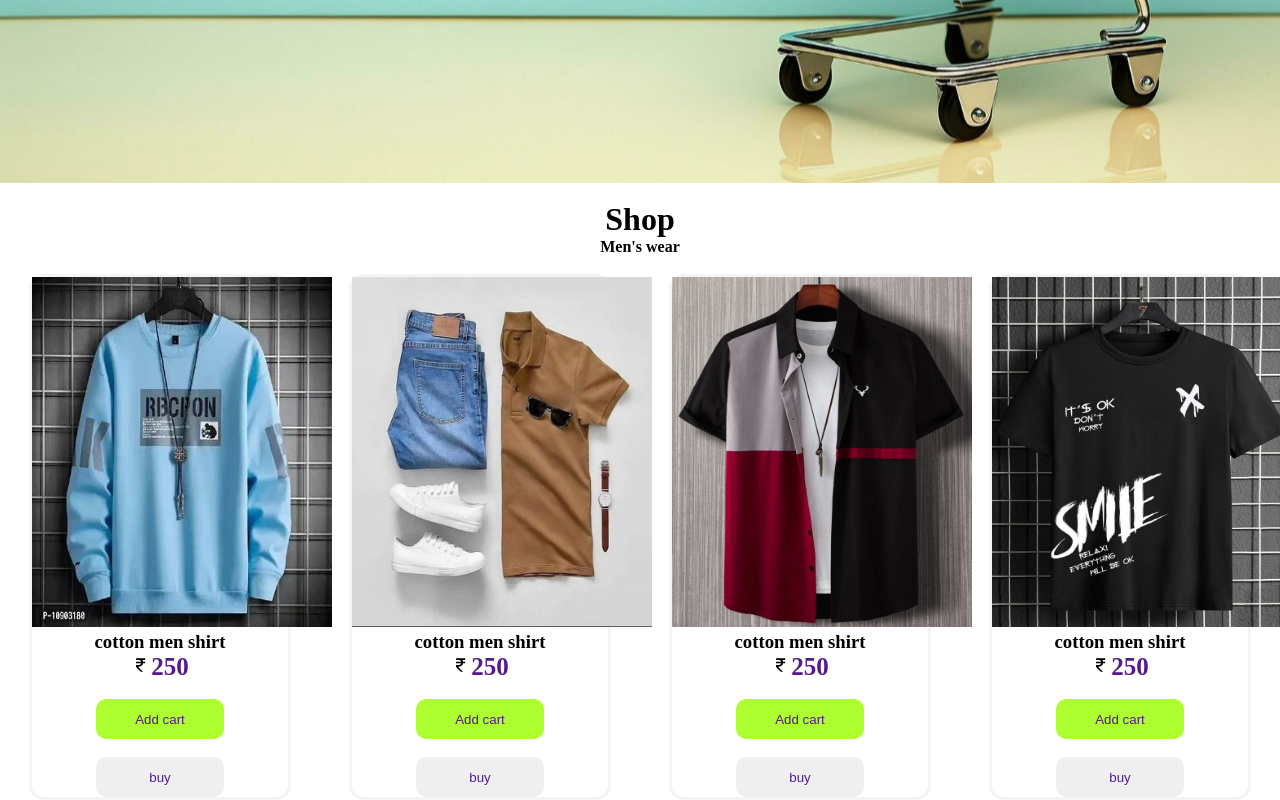
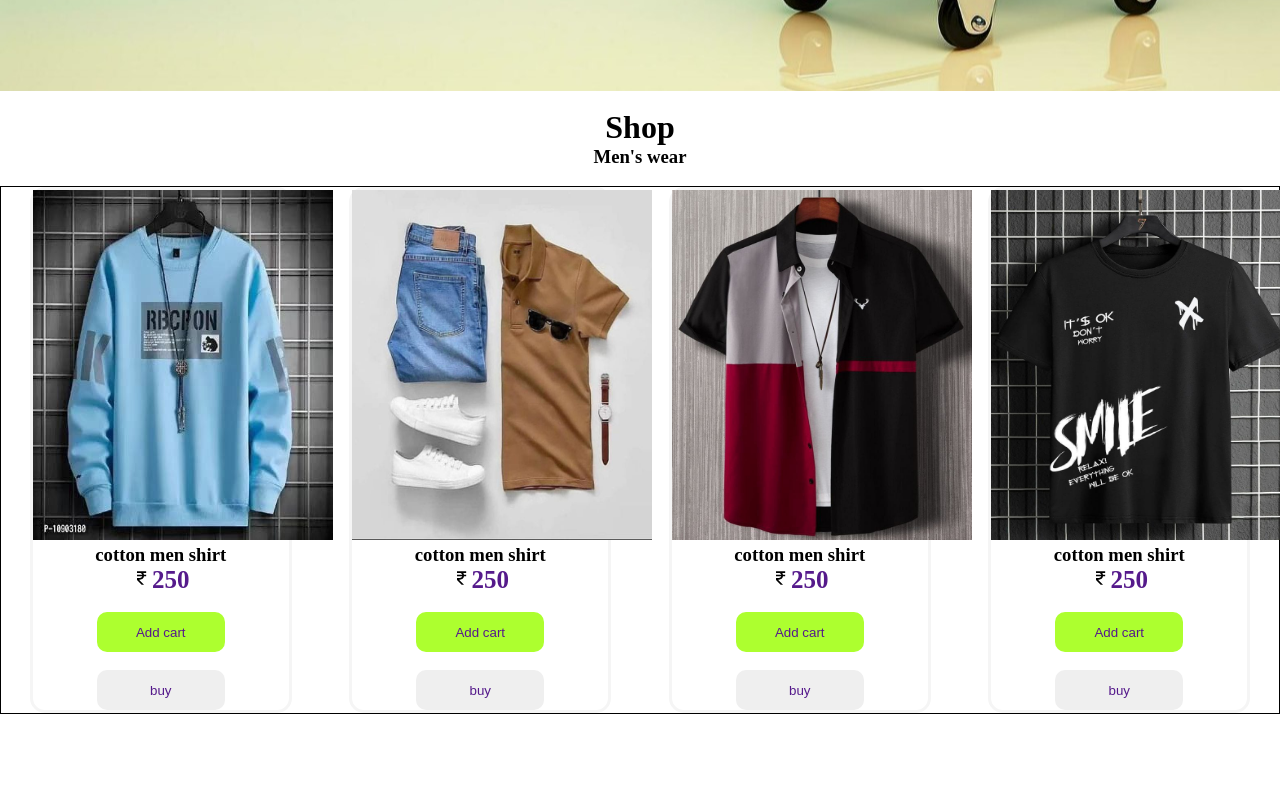
Before and after one commit to Obulesh92/online_shopping, a plain HTML site: page index.html in a window 1280 px wide. Shown: the part 629-1429 px from the top of the page. After the commit the page ends 1343 px from the top, so only its background shows below. Drawn offline with Linux system fonts and the light colour scheme.

Commit message:
Update index.html

```diff
--- a/index.html
+++ b/index.html
@@ -14,6 +14,7 @@
         }
 
         .nav {
+            position: fixed;
             width: 100vw;
             height: auto;
             display: flex;
@@ -108,6 +109,7 @@
             justify-content: space-around;
             flex-wrap: wrap;
             height: auto;
+            border: 1px solid black;
         }
 
         .shop-sub {
@@ -216,7 +218,7 @@
     <br>
     <div class="shop" id="shop">
         <h1 style="text-align: center;">Shop</h1>
-        <h4 style="text-align: center;">Men's wear</h4>
+        <h3 style="text-align: center;">Men's wear</h3>
         <br>
         <div class="mens-wear">
             <div class="shop-sub" align="center">
```
